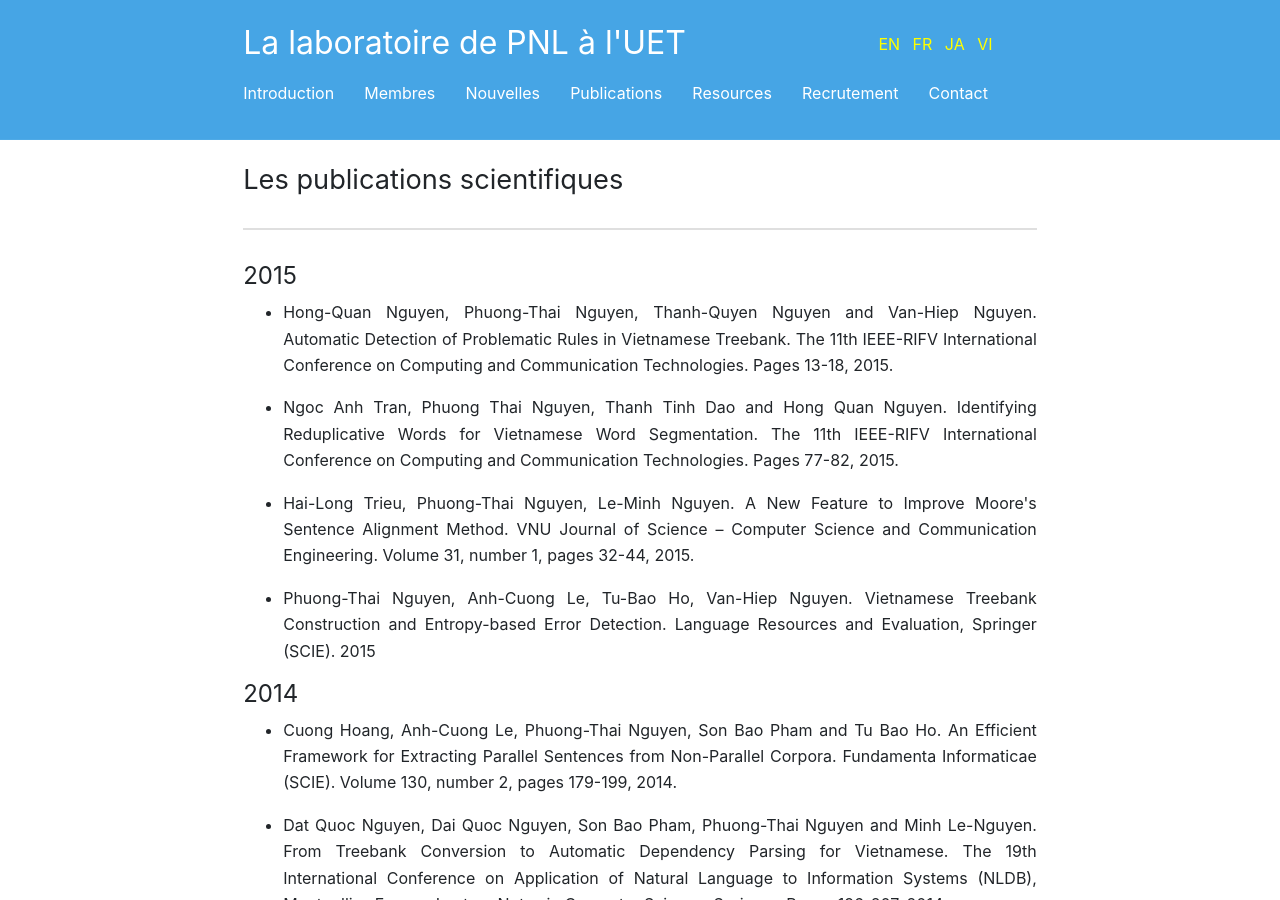
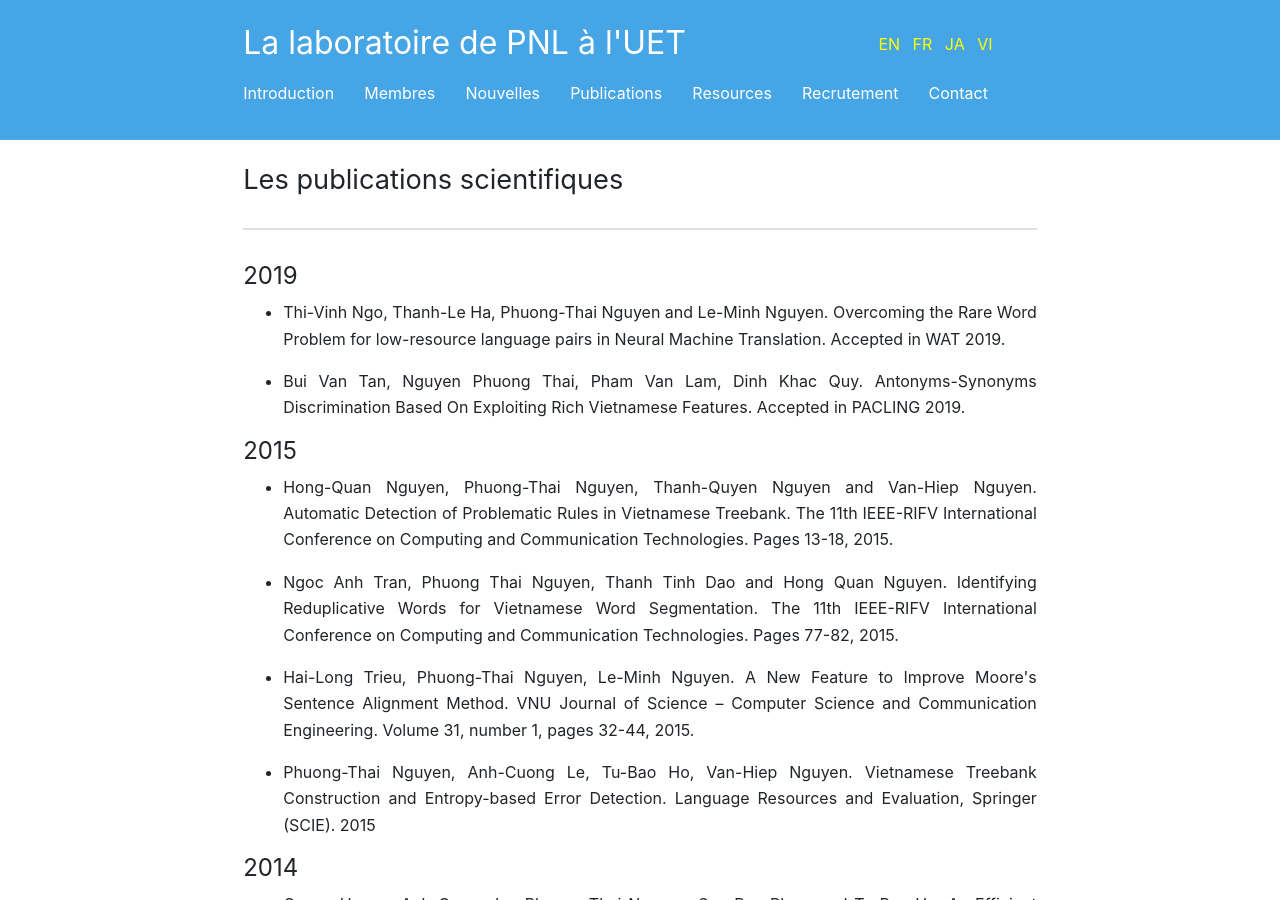
Before and after one commit to uetnlp/uetnlp.github.io, a Jekyll site: the page built from fr/Publications.md, in a window 1280 px wide and 900 px high. Built offline with Jekyll 4.4.1, drawn with Linux system fonts in a browser that asks for light colours.

Commit message:
Update Publications.md

```diff
--- a/fr/Publications.md
+++ b/fr/Publications.md
@@ -8,6 +8,12 @@ order: 3
 # Les publications scientifiques
 ---
 
+
+#### 2019
+* Thi-Vinh Ngo, Thanh-Le Ha, Phuong-Thai Nguyen and Le-Minh Nguyen. Overcoming the Rare Word Problem for low-resource language pairs in Neural Machine Translation. Accepted in WAT 2019.
+{: style="text-align: justify;"}
+* Bui Van Tan, Nguyen Phuong Thai, Pham Van Lam, Dinh Khac Quy. Antonyms-Synonyms Discrimination Based On Exploiting Rich Vietnamese Features. Accepted in PACLING 2019.
+{: style="text-align: justify;"}
 
 #### 2015
 * Hong-Quan Nguyen, Phuong-Thai Nguyen, Thanh-Quyen Nguyen and Van-Hiep Nguyen. Automatic Detection
```
